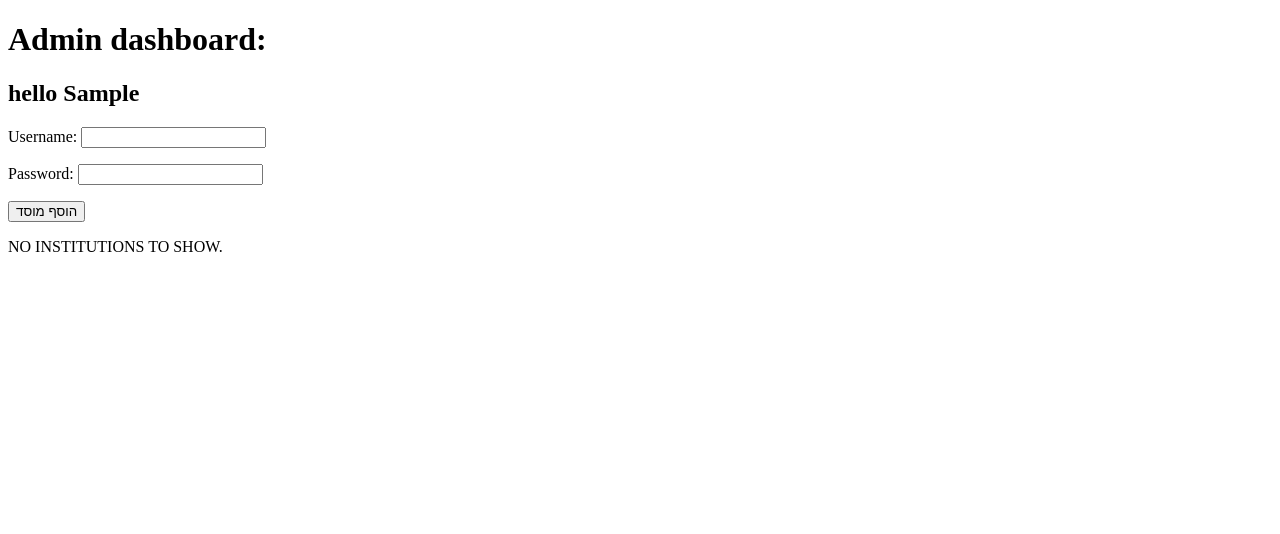
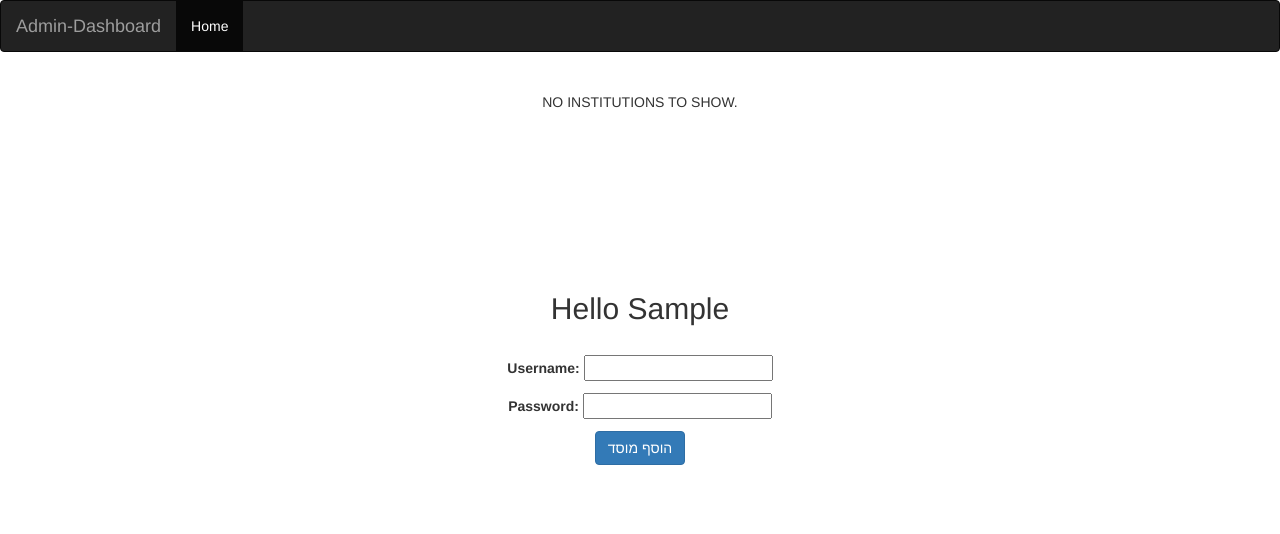
Before and after one commit to Oranal/Matching-Game, a Django app: template templates/accounts/admin_dashboard.html in a window 1280 px wide. Shown: the top 534 px of the page. Run offline with Django 3.2, Linux system fonts and the light colour scheme; the template is opened without the code that fills it: values that come from a table or form of the project are taken from there, others are empty; the visitor is signed in with stand-in values (Sample User, id 1); some libraries are stand-ins or nearby versions.

Commit message:
bootstarped admin dashboard UI

```diff
--- a/accounts/urls.py
+++ b/accounts/urls.py
@@ -3,6 +3,6 @@ from accounts import views
 
 urlpatterns = [
     # url(r'^$', views.login, name='login'),
-    url(r'/admin_dashboard', views.admin_dashboard, name='admin_dashboard'),
+    url(r'admin_dashboard', views.admin_dashboard, name='admin_dashboard'),
 
 ]
--- /dev/null
+++ b/static/css/admin.css
@@ -0,0 +1,26 @@
+table,tbody,th {
+    text-align: center;
+    position: center;
+    font-size: 30px;
+}
+
+h1,h2
+{
+    text-align:center;
+}
+
+.container {
+    max-width: 600px;
+    margin: 0 auto;
+    padding: 20px 0;
+    height: 200px;
+    text-align: -webkit-center;
+  }
+
+.center {
+position: absolute;
+top: 50%;
+width: 100%;
+text-align: center;
+font-size: 18px;
+}
--- a/templates/accounts/admin_dashboard.html
+++ b/templates/accounts/admin_dashboard.html
@@ -1,22 +1,37 @@
 <!DOCTYPE html>
+{% load static %}
 <html lang="en">
+
+
 <head>
     <meta charset="UTF-8">
     <meta http-equiv="X-UA-Compatible" content="IE=edge">
     <meta name="viewport" content="width=device-width, initial-scale=1.0">
+    <link rel="stylesheet" href="https://maxcdn.bootstrapcdn.com/bootstrap/3.4.1/css/bootstrap.min.css">
+    <script src="https://ajax.googleapis.com/ajax/libs/jquery/3.5.1/jquery.min.js"></script>
+    <script src="https://maxcdn.bootstrapcdn.com/bootstrap/3.4.1/js/bootstrap.min.js"></script>
+    <link rel="stylesheet" type="text/css" href='{% static "css/admin.css"%}'>
     <title>Admin's Page</title>
 </head>
+
+
+
 <body>
-    <h1>Admin dashboard: </h1>
-    <h2>hello {{user.first_name}}</h2>
+
+<nav class="navbar navbar-inverse">
+  <div class="container-fluid">
+    <div class="navbar-header">
+      <a class="navbar-brand" href="#">Admin-Dashboard</a>
+    </div>
+
+    <ul class="nav navbar-nav">
+      <li class="active"><a href="#">Home</a></li>
+    </ul>
+  </div>
+</nav>
+
+
         <div class="container">
-        <form method="post">
-            {{form1.as_p}}
-            {% csrf_token %}
-		    <input type="submit" value="הוסף מוסד">
-        </form>
-	</div>
-    <div>
             {% if accounts%}
             <table>
                 <thead>
@@ -35,5 +50,14 @@
             {% endif %}
     </div>
 
+    <h2>Hello {{user.first_name}}</h2>
+    <div class="container">
+        <form method="post" class="institution">
+            {{form1.as_p}}
+            {% csrf_token %}
+		    <input type="submit" class="btn btn-primary"value="הוסף מוסד">
+        </form>
+	</div>
+
 </body>
 </html>
```
Lines whose indentation alone changed are shown as unchanged.
